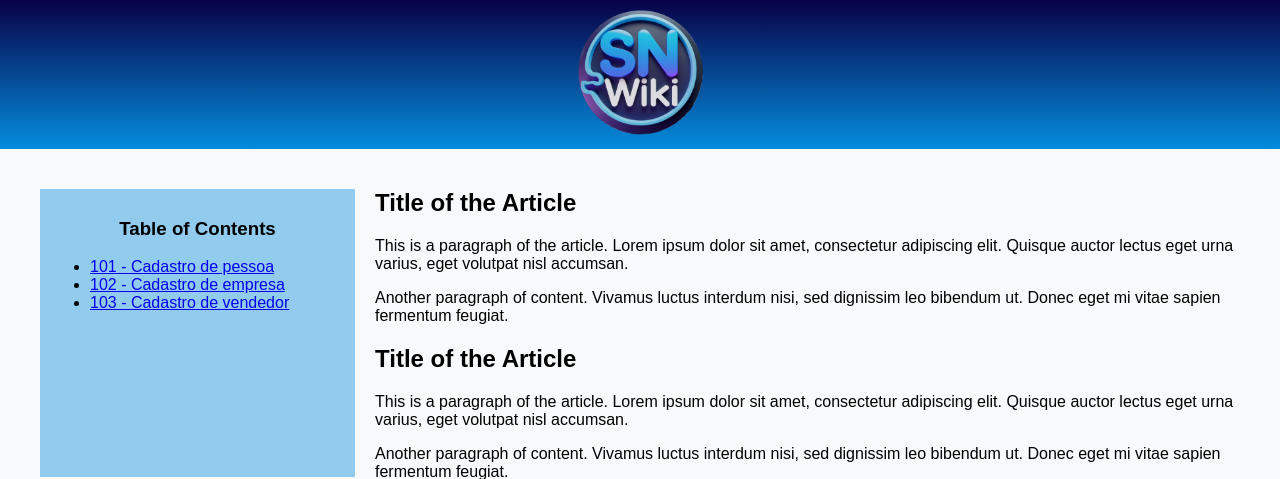
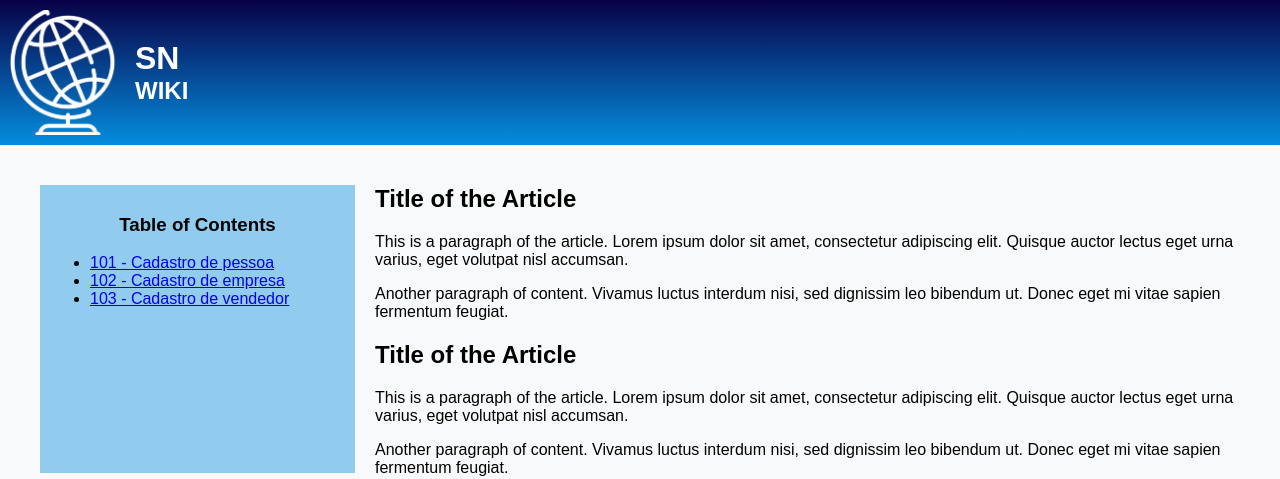
Before and after one commit to Thiago-c-souza/SNwiki, a Django app: page / in a window 1280 px wide. Shown: the top 479 px of the page. Run offline with Django 5.2, Linux system fonts and the light colour scheme; data comes from the database, SQL or seed files in the repository; both versions use the stored data as it was after the commit; some libraries are stand-ins or nearby versions.

Commit message:
feito alguns ajustes basicos

```diff
--- a/SNwiki/app/templates/home.html
+++ b/SNwiki/app/templates/home.html
@@ -19,13 +19,42 @@ header {
     background: linear-gradient(#080147, #048ddd);
     color: white;
     padding: 10px 0;
-    text-align: center;
+    text-align: left; /* Alinha o conteúdo à esquerda */
+    display: flex;
+    align-items: center; /* Alinha verticalmente o conteúdo */
+}
+
+header .logo {
+    display: flex;
+    align-items: center;
 }
 
 header .logo img {
-    margin: 0;
+    margin-right: 10px;
     width: 125px;
     height: 125px;
+}
+
+header .logo h1 {
+    margin: 0;
+    font-size: 2rem;
+}
+
+header .logo h2 {
+    margin: 0;
+    font-size: 1.5rem;
+}
+
+header .logo h1, header .logo h2 {
+    line-height: 1; /* Garante que o espaçamento entre as linhas seja pequeno */
+}
+
+header .logo h1 {
+    margin-bottom: 5px;
+}
+
+header .logo h2 {
+    margin-top: 5px;
 }
 
 header nav ul {
@@ -34,16 +63,9 @@ header nav ul {
     padding: 0;
     display: flex;
     justify-content: center;
+    flex-grow: 1;
 }
 
-header nav ul li {
-    margin: 0 15px;
-}
-
-header nav ul li a {
-    color: white;
-    text-decoration: none;
-}
 
 main {
     display: flex;
@@ -84,9 +106,14 @@ footer p {
 <body>
     <header>
         <div class="logo">
-            <img src="{% static 'img/snwiki.png' %}" alt="">
+            <img src="{% static 'img/thiago3.png' %}" alt="">
+            <div class="text">
+                <h1>SN</h1>
+                <h2>WIKI</h2>
+            </div>
         </div>
     </header>
+
 
     <main>
 {% block main %}
```
Also changed, not shown: SNwiki/db.sqlite3, SNwiki/media/uploads/2024/09/03/112733.png (added), SNwiki/static/img/112733.png (added), SNwiki/static/img/thiago3.png (added).
